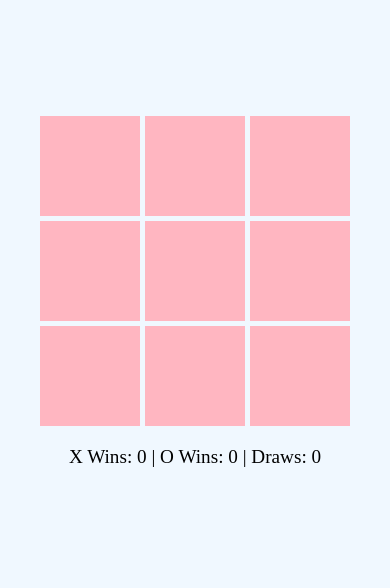
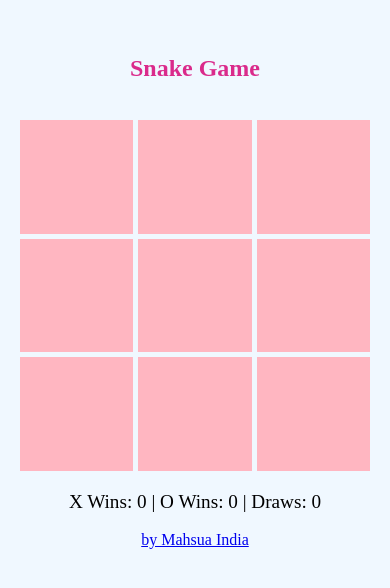
Before and after one commit to MahsuaIT/tic-tac-toe, a plain HTML site: page index.html in a window 390 px wide. Shown: the part 130-718 px from the top of the page. Drawn offline with Linux system fonts and the light colour scheme.

Commit message:
bug fix and responsive

```diff
--- a/index.html
+++ b/index.html
@@ -17,21 +17,23 @@
             display: flex;
             flex-direction: column;
             align-items: center;
+            width: 90vw;
+            max-width: 500px;
         }
         .grid {
             display: grid;
-            grid-template-columns: repeat(3, 100px);
-            grid-template-rows: repeat(3, 100px);
+            grid-template-columns: repeat(3, 1fr);
+            grid-template-rows: repeat(3, 1fr);
             gap: 5px;
+            width: 100%;
+            aspect-ratio: 1;
         }
         .cell {
-            width: 100px;
-            height: 100px;
             background-color: #ffb6c1;
             display: flex;
             justify-content: center;
             align-items: center;
-            font-size: 2em;
+            font-size: calc(10px + 6vmin);
             cursor: pointer;
         }
         .cell:hover {
@@ -87,6 +89,8 @@
 </head>
 <body>
     <div class="container">
+        <h2 style="color: rgb(218, 42, 139);">Snake Game</h2>
+        <br>
         <div class="grid" id="grid">
             <div class="cell" data-index="0"></div>
             <div class="cell" data-index="1"></div>
@@ -101,6 +105,8 @@
         <div class="scores">
             X Wins: <span id="x-wins">0</span> | O Wins: <span id="o-wins">0</span> | Draws: <span id="draws">0</span>
         </div>
+        <br>
+        <a href="https://sites.google.com/view/mahsua-india">by Mahsua India</a>
     </div>
 
     <!-- The Modal -->
@@ -131,12 +137,14 @@
         // When the user clicks on <span> (x), close the modal
         span.onclick = function() {
             modal.style.display = "none";
+            resetGame();
         }
 
         // When the user clicks anywhere outside of the modal, close it
         window.onclick = function(event) {
             if (event.target == modal) {
                 modal.style.display = "none";
+                resetGame();
             }
         }
 
```
Also changed, not shown: 1 other file.
